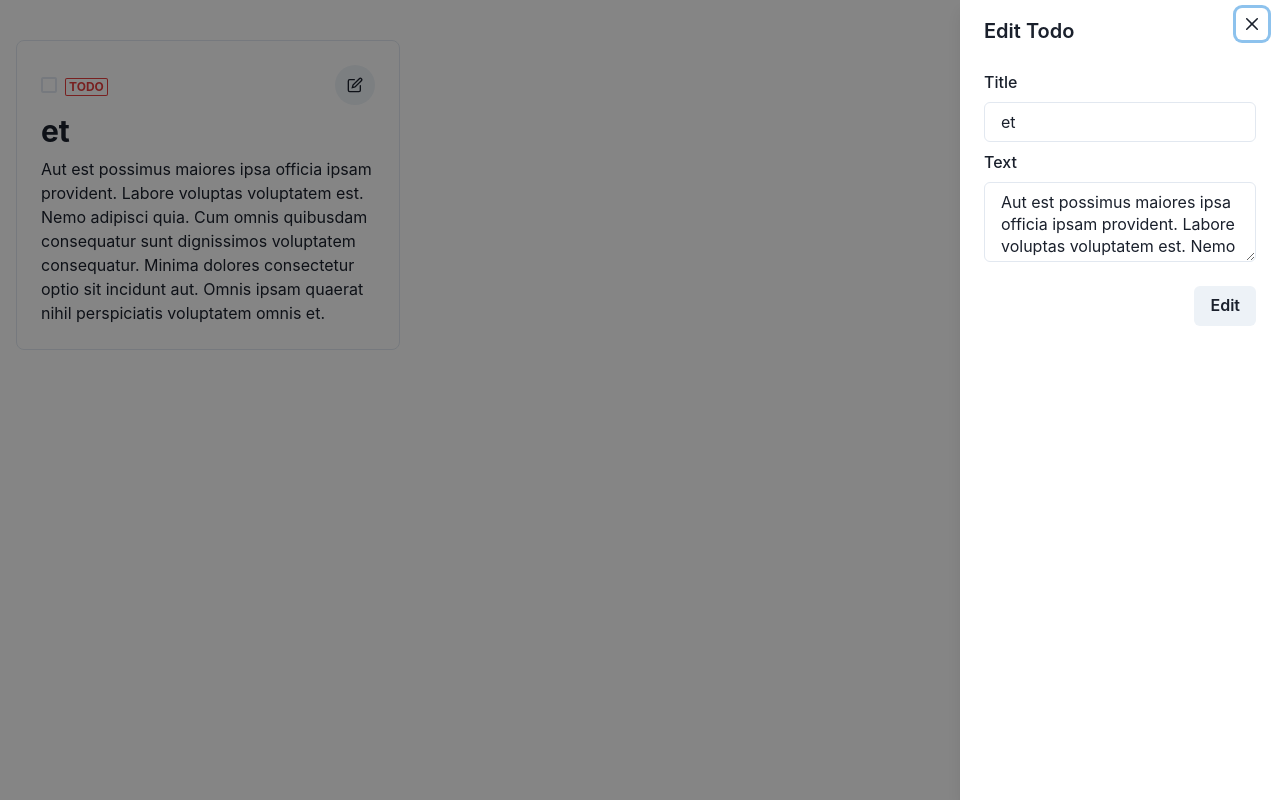
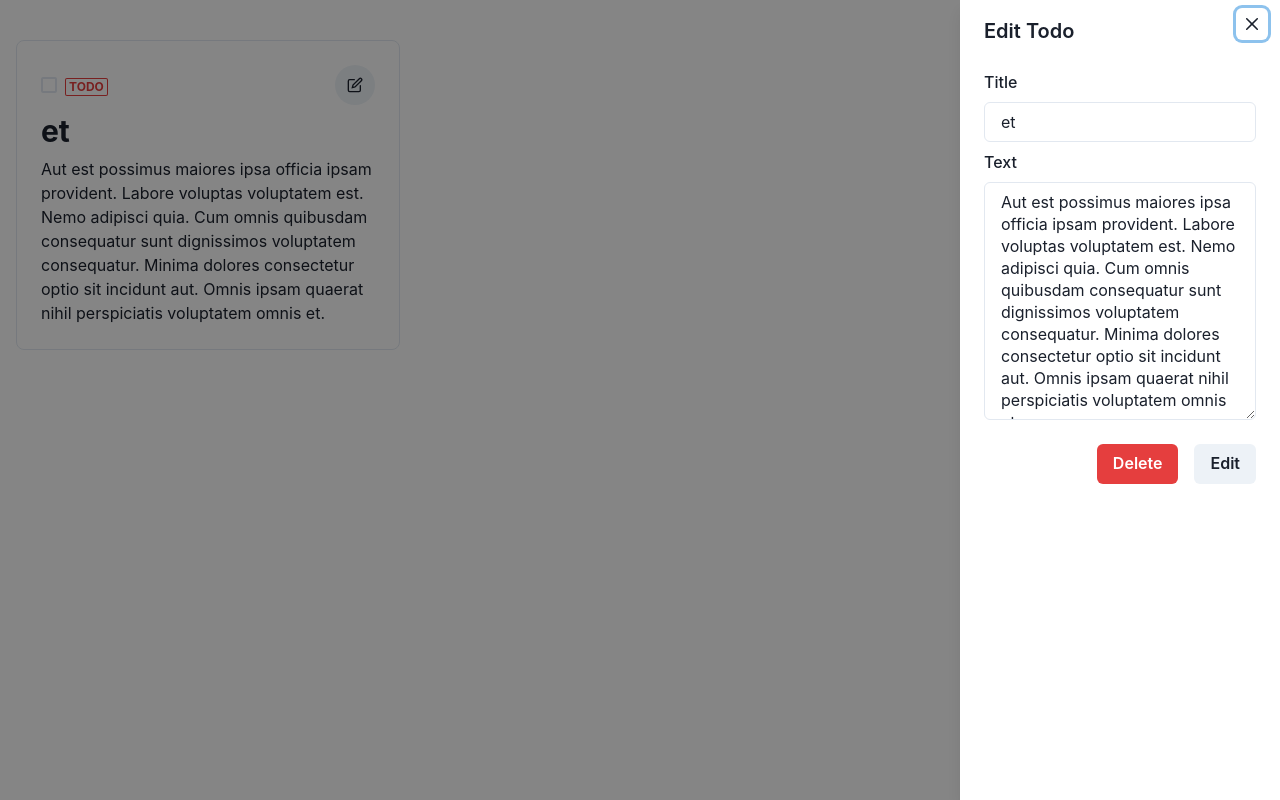
Before and after one commit to Yasai-T/22, a Next.js app: page / in a window 1280 px wide. Both pictures are taken after a click on the button "edit todo item". Built offline with nearby package versions, Linux system fonts and the light colour scheme.

Commit message:
feat: delete

```diff
--- a/components/TodoCard.tsx
+++ b/components/TodoCard.tsx
@@ -2,6 +2,7 @@ import { EditIcon } from "@chakra-ui/icons";
 import {
   Badge,
   Box,
+  Button,
   Checkbox,
   Heading,
   HStack,
@@ -49,6 +50,11 @@ export const TodoCard: VFC<Props> = ({ todo }) => {
     setTodoList(newList);
   };
 
+  const deleteItem = () => {
+    const newList = removeItemAtIndex(todoList, index);
+    setTodoList(newList);
+  };
+
   return (
     <Box maxW="sm" borderWidth="thin" borderRadius="lg" p="6">
       <HStack justifyContent="space-between">
@@ -80,6 +86,11 @@ export const TodoCard: VFC<Props> = ({ todo }) => {
         onClose={onClose}
         onValid={editItem}
         initialValue={todo}
+        footerContent={
+          <Button colorScheme={"red"} onClick={deleteItem}>
+            Delete
+          </Button>
+        }
       />
     </Box>
   );
--- a/components/TodoItemForm.tsx
+++ b/components/TodoItemForm.tsx
@@ -9,12 +9,13 @@ import {
   DrawerHeader,
   DrawerOverlay,
   FormLabel,
+  HStack,
   Input,
   Stack,
   Textarea,
   UseDisclosureReturn,
 } from "@chakra-ui/react";
-import { VFC } from "react";
+import { ReactNode, VFC } from "react";
 import { Controller, SubmitHandler, useForm } from "react-hook-form";
 import { Todo } from "../recoil/todo";
 
@@ -23,6 +24,7 @@ export type TodoInput = Pick<Todo, "text" | "title">;
 type Props = Pick<UseDisclosureReturn, "isOpen" | "onClose"> & {
   formType: "Add" | "Edit";
   initialValue?: Todo;
+  footerContent?: ReactNode;
   onValid: SubmitHandler<TodoInput>;
 };
 
@@ -30,6 +32,7 @@ export const TodoItemForm: VFC<Props> = ({
   isOpen,
   formType,
   initialValue,
+  footerContent,
   onClose,
   onValid,
 }) => {
@@ -65,13 +68,16 @@ export const TodoItemForm: VFC<Props> = ({
                 <Controller
                   control={control}
                   name="text"
-                  render={({ field }) => <Textarea {...field} />}
+                  render={({ field }) => <Textarea rows={10} {...field} />}
                 />
               </Box>
             </Stack>
           </DrawerBody>
           <DrawerFooter>
-            <Button type="submit">{formType}</Button>
+            <HStack spacing={4}>
+              {footerContent}
+              <Button type="submit">{formType}</Button>
+            </HStack>
           </DrawerFooter>
         </form>
       </DrawerContent>
```
